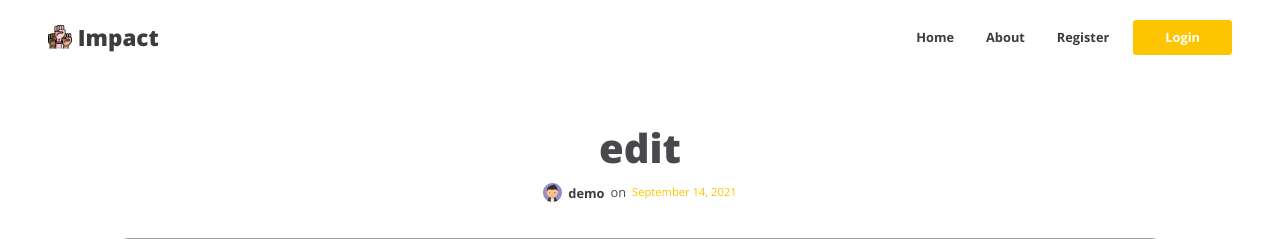
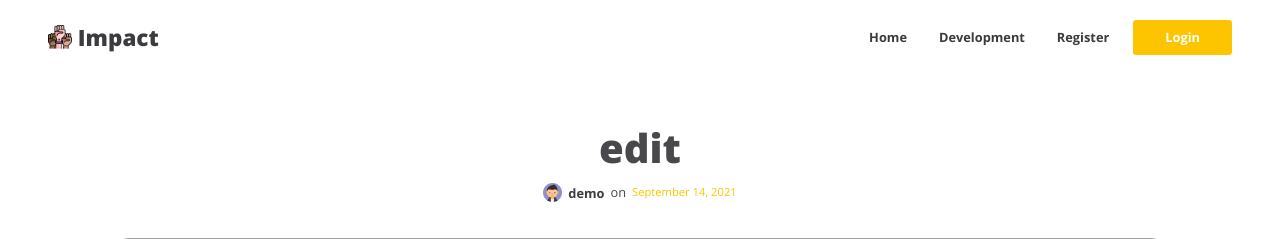
Before and after one commit to miguelcoria94/Impact, a Flask app: page /1 in a window 1280 px wide. Shown: the top 239 px of the page. Run offline with Flask 2, Linux system fonts and the light colour scheme; data comes from the database, SQL or seed files in the repository; some libraries are stand-ins or nearby versions; grey boxes are pictures that could not be loaded.

Commit message:
added some stuff

```diff
--- a/impact/core/views.py
+++ b/impact/core/views.py
@@ -10,6 +10,6 @@ def index():
     latest_post = Post.query.order_by(Post.date.desc()).first()
     return render_template('index.html', blog_posts=blog_posts, latest_post=latest_post)
 
-@core.route('/about')
-def about():
-    return render_template('about.html')
+@core.route('/development')
+def development():
+    return render_template('development.html')
--- a/impact/templates/base.html
+++ b/impact/templates/base.html
@@ -94,7 +94,9 @@
             >
           </li>
           <li class="nav-item">
-            <a class="nav-link p-2" href="{{url_for('core.about')}}">About</a>
+            <a class="nav-link p-2" href="{{url_for('core.development')}}"
+              >Development</a
+            >
           </li>
           <li class="nav-item">
             <a class="nav-link p-2" href="{{ url_for('users.logout')}}"
@@ -103,7 +105,9 @@
           </li>
           {% else %}
           <li class="nav-item">
-            <a class="nav-link p-2" href="{{url_for('core.about')}}">About</a>
+            <a class="nav-link p-2" href="{{url_for('core.development')}}"
+              >Development</a
+            >
           </li>
 
           <li class="nav-item">
@@ -173,7 +177,14 @@
     ></script>
     <script>
       let pathname = window.location.pathname;
-      pages = ["/", "/about", "/register", "/account", "/login", "/create"];
+      pages = [
+        "/",
+        "/development",
+        "/register",
+        "/account",
+        "/login",
+        "/create",
+      ];
 
       $(document).ready(function () {
         $("li.active").removeClass("active");
@@ -181,8 +192,8 @@
           .closest("li")
           .addClass("active");
         switch (pathname) {
-          case "/about":
-            document.title = "Impact - About";
+          case "/development":
+            document.title = "Impact - Development";
             break;
           case "/register":
             document.title = "Impact - Register";
--- a/impact/templates/about.html
+++ b/impact/templates/development.html
@@ -1,6 +1,6 @@
 {% extends "base.html" %}
 {% block content %}
 <div class="container">
-    <h1> About </h1>
+    <h1> Development </h1>
 <div
 {% endblock %}
```
